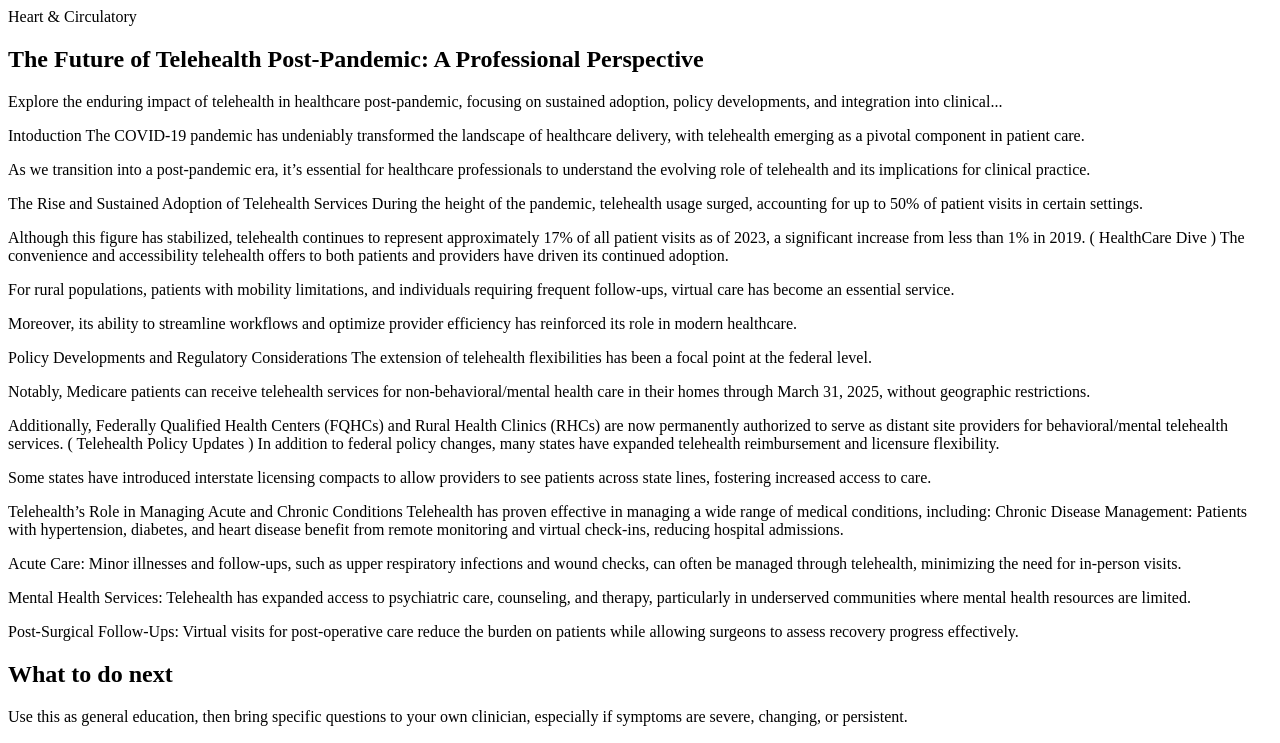
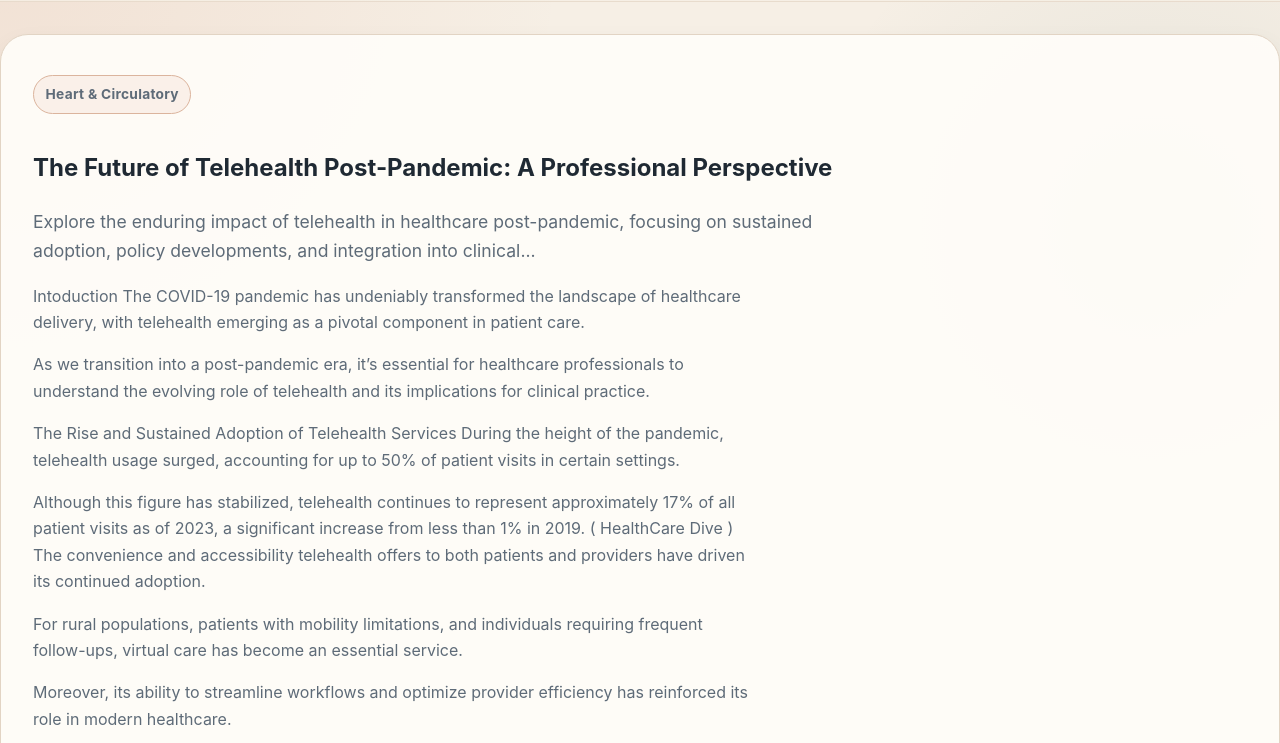
Before and after one commit to opieclawnunez/familydoc9-site, a plain HTML site: page the-future-of-telehealth-post-pandemic-a-professional-perspective.html in a window 1280 px wide. Shown: the part 52-795 px from the top of the page. Drawn offline with Linux system fonts and the light colour scheme.

Commit message:
Fix telehealth article stylesheet

```diff
--- a/the-future-of-telehealth-post-pandemic-a-professional-perspective.html
+++ b/the-future-of-telehealth-post-pandemic-a-professional-perspective.html
@@ -10,7 +10,7 @@
   <meta property="og:description" content="Explore the enduring impact of telehealth in healthcare post-pandemic, focusing on sustained adoption, policy developments, and integration into clinical...">
   <meta property="og:url" content="https://docnunez.com/the-future-of-telehealth-post-pandemic-a-professional-perspective.html">
   <meta property="og:type" content="article">
-  <link rel="stylesheet" href="assets/style.css">
+  <link rel="stylesheet" href="assets/styles.css">
 </head>
 <body>
   <header class="site-header"><a class="brand" href="index.html">FD <span>The Family Doc Blog</span></a><nav><a href="articles.html">Articles</a><a href="newsletter.html">Newsletter</a><a href="disclaimer.html">Disclaimer</a></nav></header>
```
